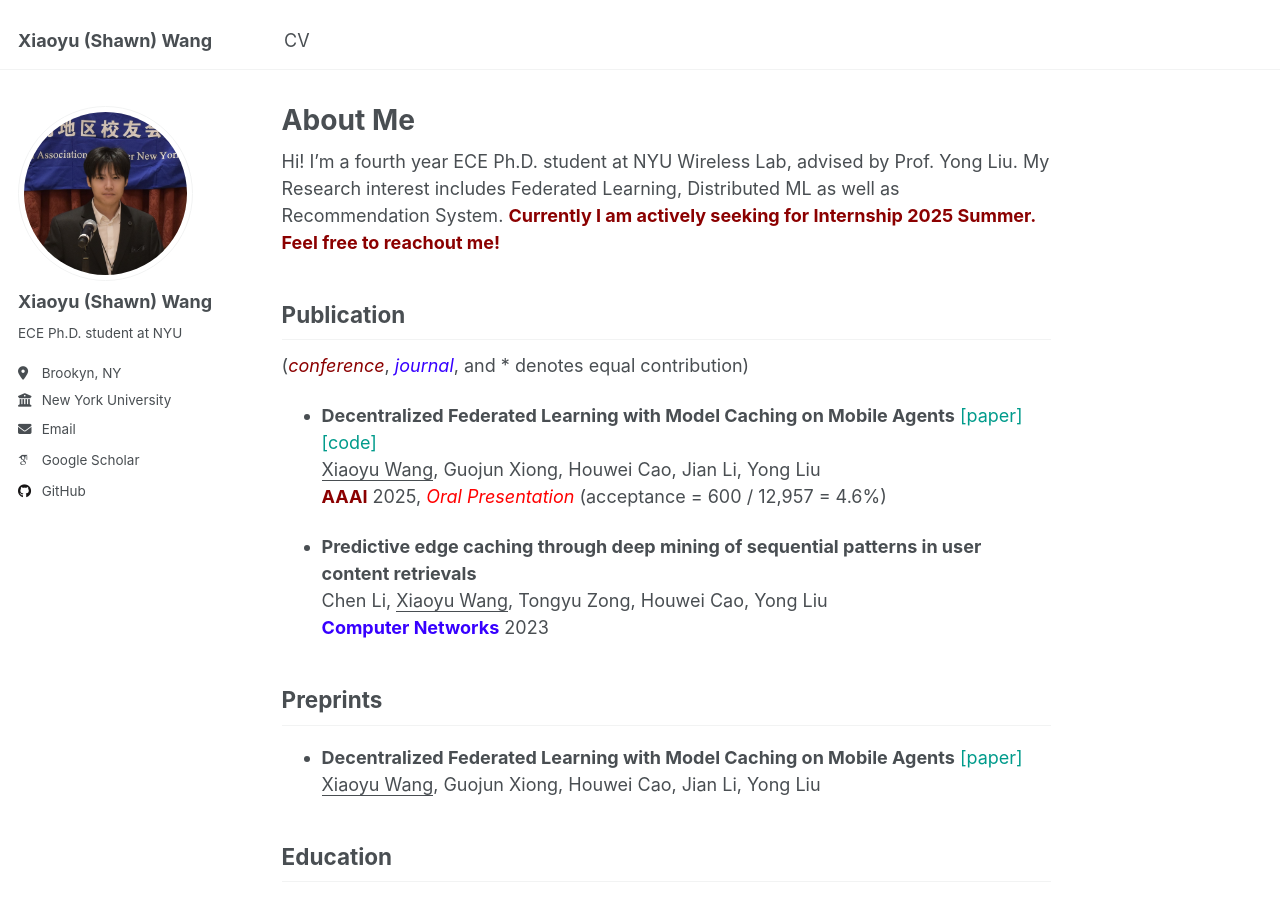
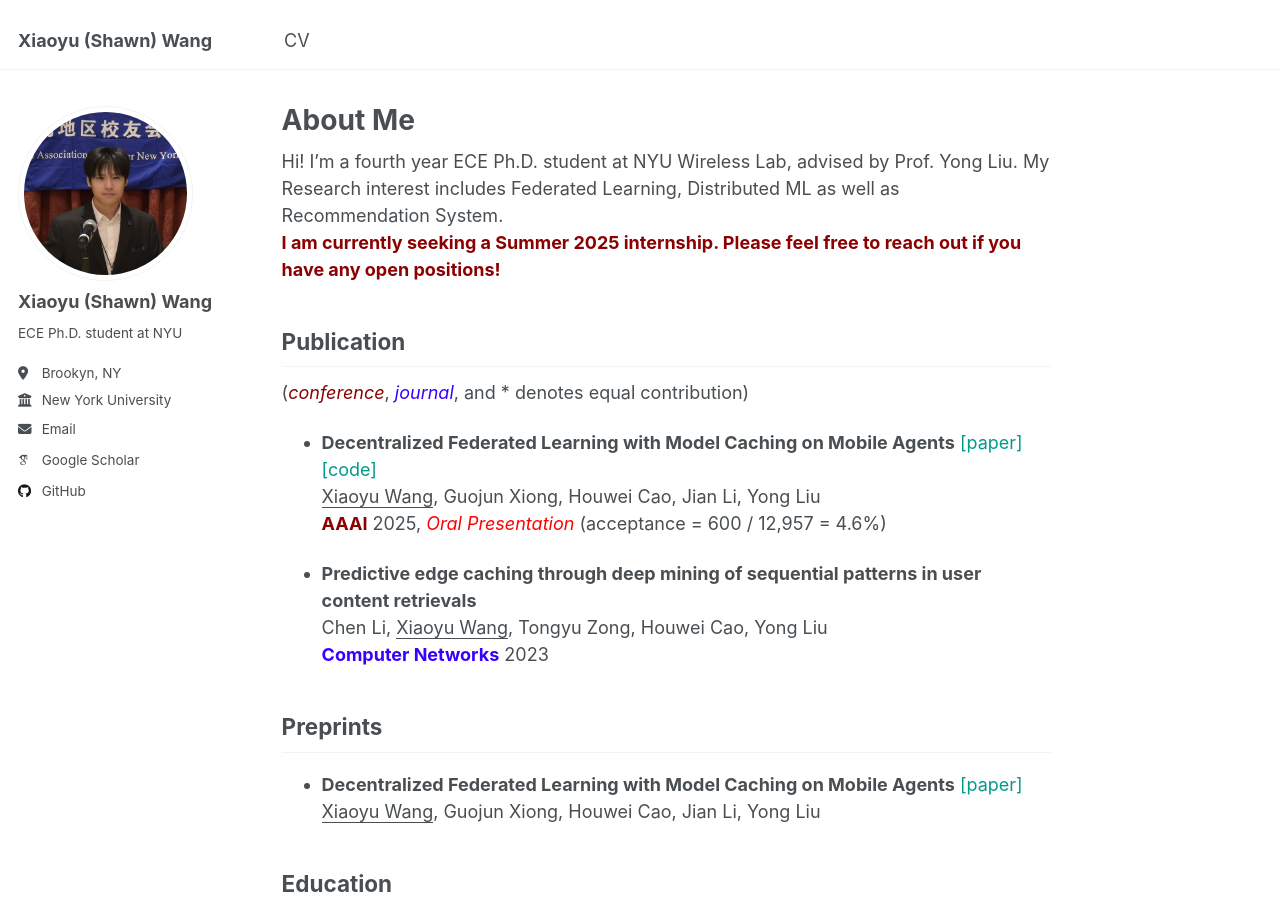
Before and after one commit to shawnxiaoyuwang/shawnxiaoyuwang.github.io, a Jekyll site: the page built from _pages/about.md, in a window 1280 px wide and 900 px high. Built offline with Jekyll 4.4.1, drawn with Linux system fonts in a browser that asks for light colours; some web fonts are replaced.

Commit message:
Update about.md

```diff
--- a/_pages/about.md
+++ b/_pages/about.md
@@ -7,8 +7,8 @@ redirect_from:
   - /about.html
 ---
 
-Hi! I’m a fourth year ECE Ph.D. student at NYU Wireless Lab, advised by Prof. Yong Liu. My Research interest includes Federated Learning, Distributed ML as well as Recommendation System.
-<span style="color:darkred">**Currently I am actively seeking for Internship 2025 Summer. Feel free to reachout me!**</span>
+Hi! I’m a fourth year ECE Ph.D. student at NYU Wireless Lab, advised by Prof. Yong Liu. My Research interest includes Federated Learning, Distributed ML as well as Recommendation System.\\
+<span style="color:darkred">**I am currently seeking a Summer 2025 internship. Please feel free to reach out if you have any open positions!**</span>
 
 Publication
 ------
```
